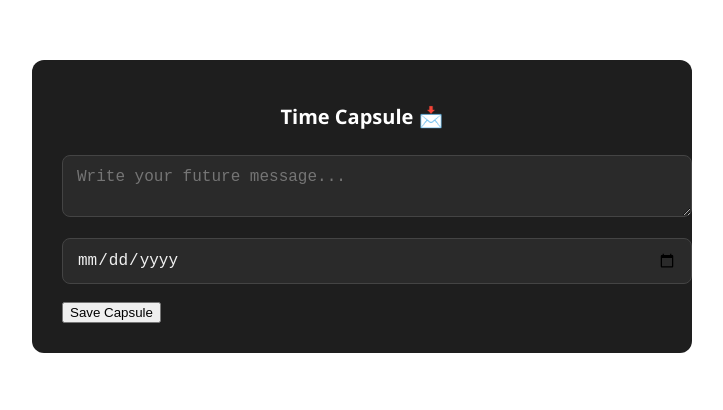
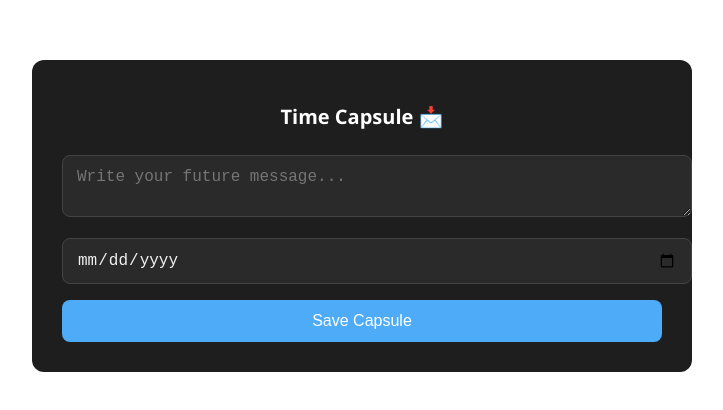
Before and after one commit to Eshhaa11/time-capsule-message-website, a React (Create React App) app: page / in a window 1280 px wide. Shown: the top 410 px of the page, without its empty margins (278-1001 px from the left). Built offline with nearby package versions, Linux system fonts and the light colour scheme.

Commit message:
added form button

```diff
--- a/src/Components/Time.css
+++ b/src/Components/Time.css
@@ -34,3 +34,16 @@
   border-color: #4dabf7;
   outline: none;
 }
+
+.form button {
+    width: 100%;
+    padding: 12px;
+    border: none;
+    border-radius: 8px;
+    background-color: #4dabf7;
+    color: #fff;
+    font-size: 1rem;
+    font-weight: 500;
+    cursor: pointer;
+    transition: background-color 0.2s;
+  }
```
